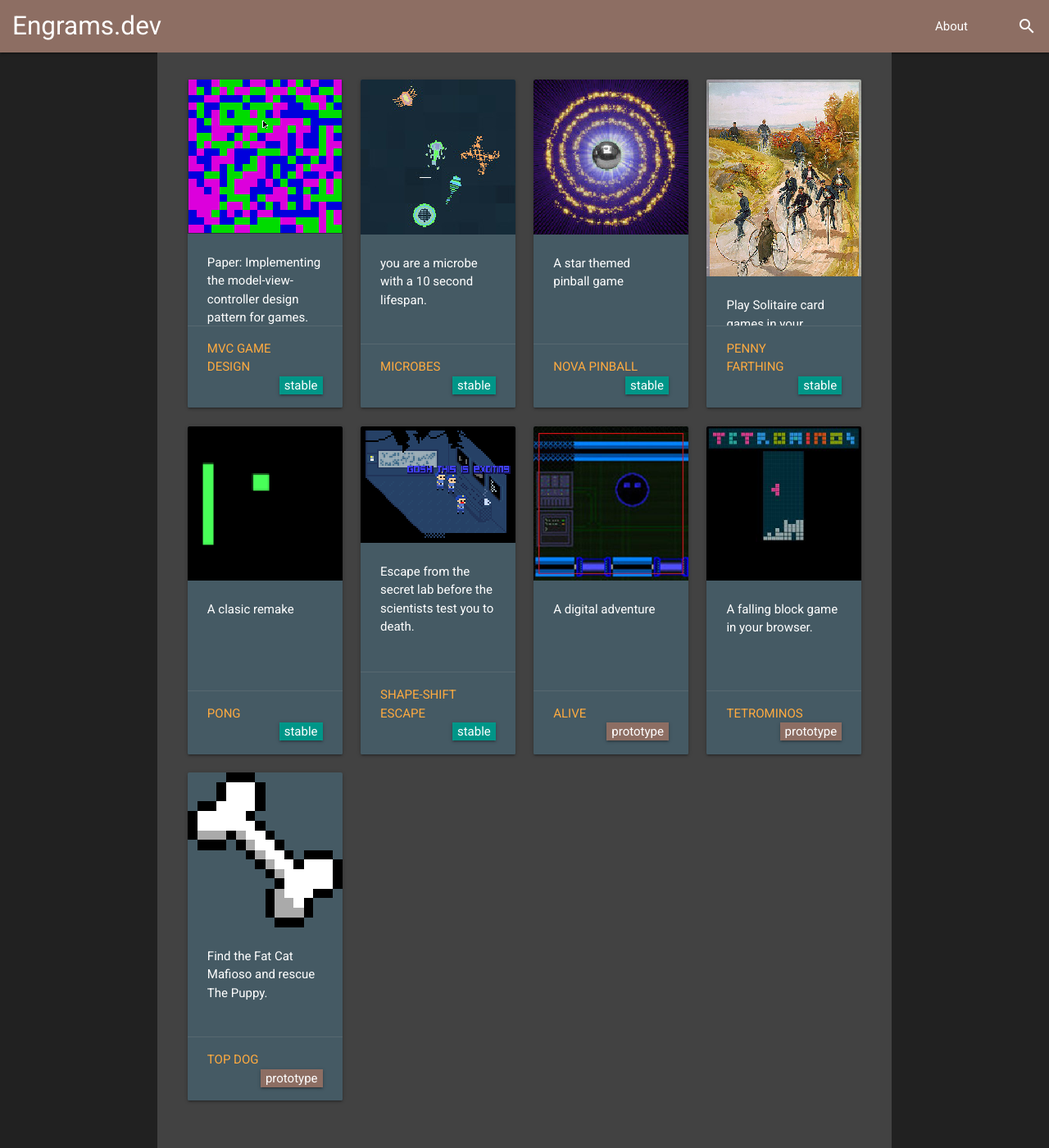
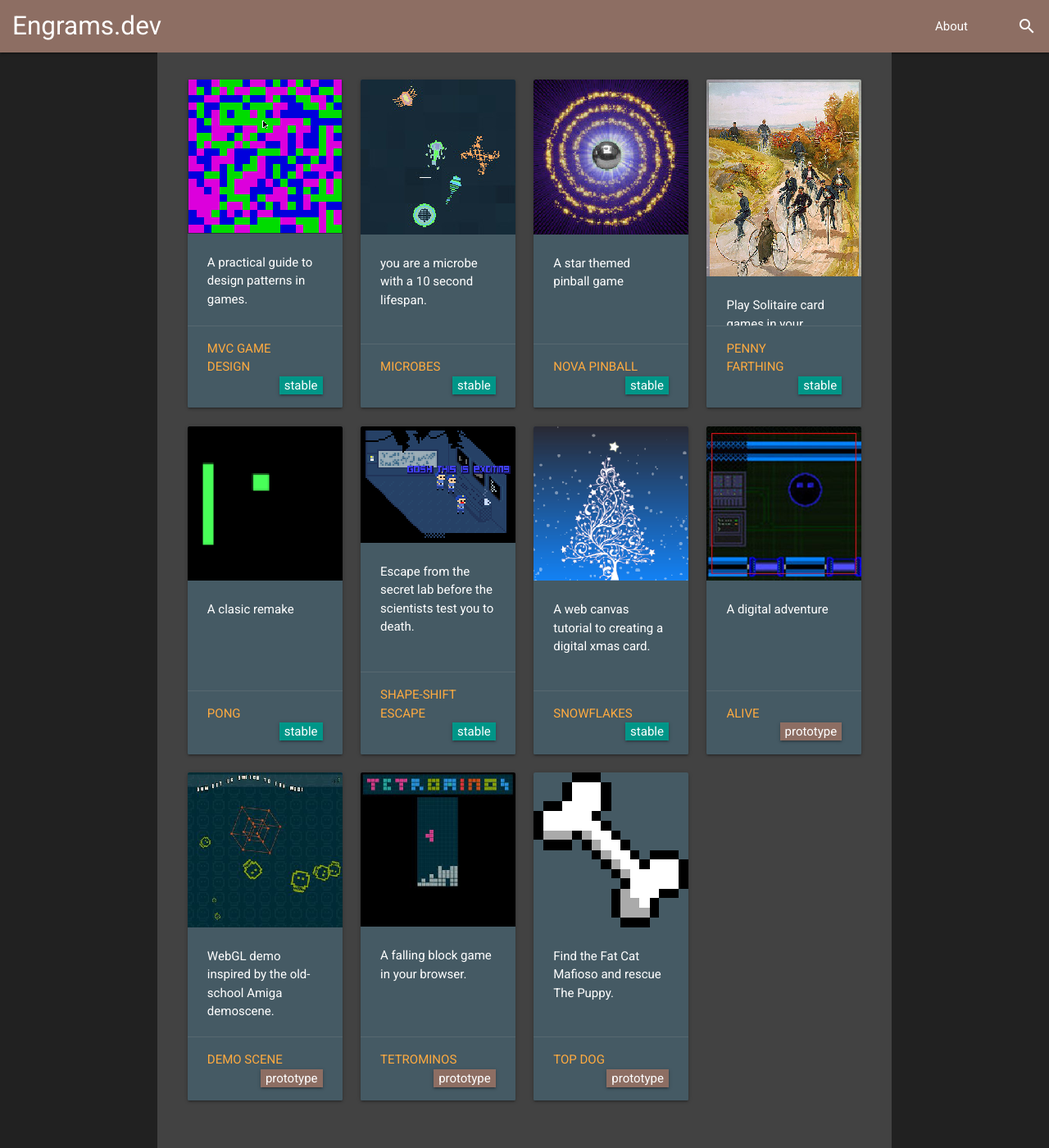
Before and after one commit to wesleywerner/wesleywerner.github.com, a Jekyll site: the page built from index.html, in a window 1280 px wide and 1400 px high. Shown: the whole window at 82% size. Built offline with Jekyll 4.4.1, drawn with Linux system fonts in a browser that asks for light colours.

Commit message:
Add demoscene, snowflakes projects.

```diff
--- /dev/null
+++ b/projects/demoscene/index.md
@@ -0,0 +1,16 @@
+---
+layout: project
+title: "Demo Scene"
+description: "WebGL demo inspired by the old-school Amiga demoscene."
+thumb: /projects/demoscene/thumb.jpg
+links: ["GitHub", "https://github.com/wesleywerner/demoscene", "Live Demo", "http://wesleywerner.github.io/demoscene/"]
+status: prototype
+---
+
+This is a browser based WebGL demo that displays a collection of random visual effects. The idea is to give a transition between visual styles through a constantly changing canvas.
+
+In addition to giving a sensory experience, this project aims to provide a modular design to easily add new demolets.
+
+This project uses WebGL and the Pixi library.
+
+![](screenshot.jpg)
--- a/projects/mvc-game-design/index.md
+++ b/projects/mvc-game-design/index.md
@@ -1,7 +1,7 @@
 ---
 layout: project
 title: "MVC Game Design"
-description: "Paper: Implementing the model-view-controller design pattern for games."
+description: "A practical guide to design patterns in games."
 thumb: /projects/mvc-game-design/thumb.png
 links: ["Online Document", "https://engrams.dev/mvc-game-design/"]
 status: stable
--- /dev/null
+++ b/projects/snowflakes/index.md
@@ -0,0 +1,12 @@
+---
+layout: project
+title: "Snowflakes"
+description: "A web canvas tutorial to creating a digital xmas card."
+thumb: /projects/Snowflakes/thumb.png
+links: ["Online Document", "https://github.com/wesleywerner/snowflakes", "Live Demo", "https://wesleywerner.github.io/snowflakes/"]
+status: stable
+---
+
+In this technical guide I step you through making a digital xmas card for the festive season in vanilla JavaScript and the web canvas API. There will be drifting snowflakes, a tree and some merry words.
+
+The demo code includes sound and stars that twinkle to the beat of the music.
```
Also changed, not shown: projects/demoscene/screenshot.jpg (added), projects/demoscene/thumb.jpg (added), projects/snowflakes/thumb.png (added).
